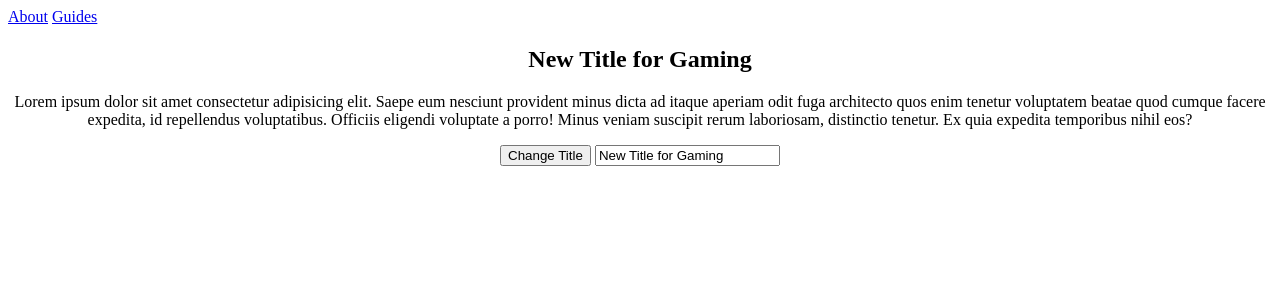
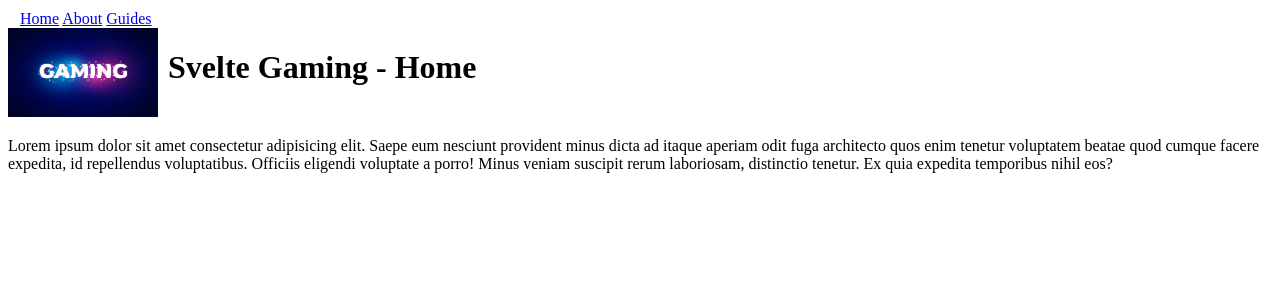
Before and after one commit to sole-proprietorship-Viktor-Sirotkin/svelte-gaming, a SvelteKit app in the folder gaming/: page / in a window 1280 px wide. Shown: the top 300 px of the page. Built offline with nearby package versions, Linux system fonts and the light colour scheme.

Commit message:
added layout for nav and title as pros for the rest of the pages

```diff
--- /dev/null
+++ b/gaming/src/lib/Title.svelte
@@ -0,0 +1,23 @@
+<script>
+    export let title = 'Svelte Gaming'; // Default title
+</script>
+
+<main>
+    <div class="title">
+        <img src="/gaming_logo.jpg" alt="site logo">
+        <h1>{title}</h1>
+    </div>
+</main>
+
+<style>
+    .title {
+        display: flex;
+    }
+    .title h1 {
+        margin-left: 10px;
+    }
+    .title img {
+        width: 150px;
+        height: auto;
+    }
+</style>
--- /dev/null
+++ b/gaming/src/routes/+layout.svelte
@@ -0,0 +1,15 @@
+
+<nav>
+    <a href="/">Home</a>
+    <a href="/about">About</a>
+    <a href="/guides">Guides</a>
+</nav>
+
+<style>
+    nav {
+        margin-top: 10px;
+        padding-left: 12px;
+    }
+</style>
+
+<slot />
--- a/gaming/src/routes/+page.svelte
+++ b/gaming/src/routes/+page.svelte
@@ -1,17 +1,10 @@
 <script>
-    let title = 'New Title for Gaming';
-
-    const changeTitle = () => {
-        title = 'Title Changed';
-    }
+	import Title from "$lib/Title.svelte";
 </script>
 
 <main>
-    <a href="/about">About</a>
-    <a href="/guides">Guides</a>
-
+    <Title title="Svelte Gaming - Home" />
 	<div class="index">
-		<h2>{title}</h2>
 		<p>
 			Lorem ipsum dolor sit amet consectetur adipisicing elit. Saepe eum nesciunt provident minus
 			dicta ad itaque aperiam odit fuga architecto quos enim tenetur voluptatem beatae quod cumque
@@ -19,15 +12,14 @@
 			veniam suscipit rerum laboriosam, distinctio tenetur. Ex quia expedita temporibus nihil eos?
 		</p>
 
-        <button on:click={changeTitle}>Change Title</button>
-        <input type="text" bind:value={title}>
+		<!-- <button on:click={changeTitle}>Change Title</button> -->
+		<!-- <input type="text" bind:value={title}> -->
 	</div>
 </main>
 
 <style>
-    .index {
-        display: block;
-        text-align: center;
-        margin: 20px auto;
-    }
+	.index {
+		display: block;
+		margin: 20px auto;
+	}
 </style>
--- a/gaming/src/routes/guides/+page.svelte
+++ b/gaming/src/routes/guides/+page.svelte
@@ -1,24 +1,16 @@
+<script>
+	import Title from '$lib/Title.svelte';
+</script>
 
 <main>
-    <div class="guides">
-        <ul>
-            <li><a href="/">Home</a></li>
-        </ul>
-    </div>
+	<Title title="Svelte Gaming - Guides" />
+	<div class="guides">
+		<h2>Guides</h2>
+	</div>
 </main>
 
 <style>
-    .guides {
-       margin-top: 20px;
-    }
-    ul {
-        list-style-type: none;
-        padding: 0;
-    }
-    a {
-        display: inline-block;
-        margin-bottom: 10px;
-        padding: 10px;
-        border: 1px dotted rgba(255, 255, 255, 0.2);
-    }
+	.guides {
+		margin-top: 20px;
+	}
 </style>
```
Also changed, not shown: gaming/src/routes/about/+page.svelte (+5 -4 lines), gaming/static/gaming_logo.jpg (added).
